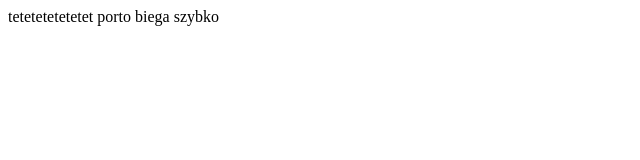
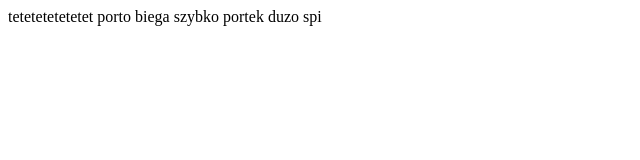
Before and after one commit to ewag707/testniedziela, a plain HTML site: page index.html in a window 1280 px wide. Shown: the whole page, without its empty margins (0-640 px from the left). Drawn offline with Linux system fonts and the light colour scheme.

Commit message:
trzecia zmiana

```diff
--- a/index.html
+++ b/index.html
@@ -7,6 +7,6 @@
 <body>
 tetetetetetetet
 porto biega szybko
-
+portek duzo spi
 </body>
 </html>
```
